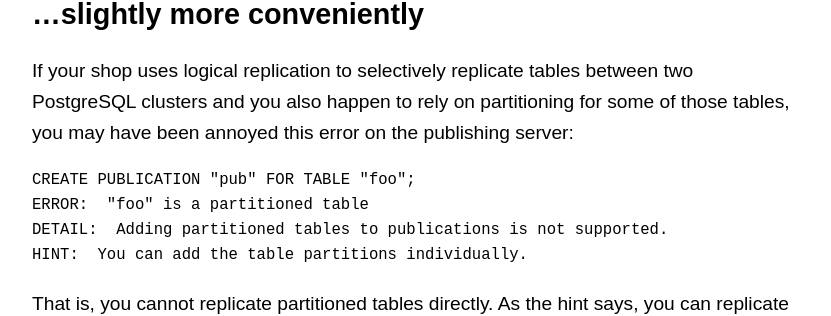
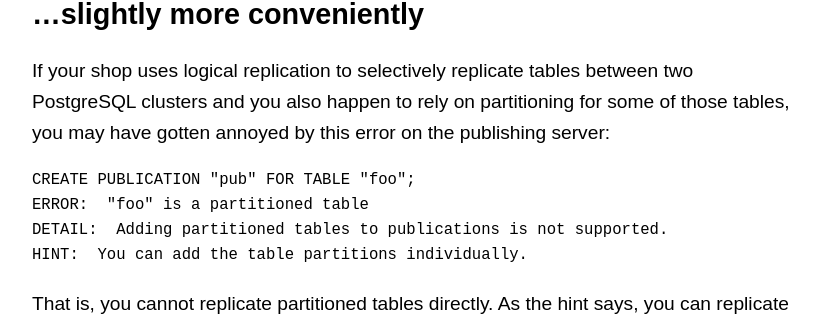
Before and after one commit to amitlan/website, a Jekyll site: the page built from writing/pg/partition-logical-replication/index.md, in a window 1280 px wide and 900 px high. Shown: the part 287-603 px from the top of the window, without its empty margins (224-1055 px from the left). Built offline with Jekyll 4.4.1, drawn with Linux system fonts in a browser that asks for light colours.

Commit message:
partition-logical-replication: wording

````diff
--- a/writing/pg/partition-logical-replication/index.md
+++ b/writing/pg/partition-logical-replication/index.md
@@ -7,7 +7,7 @@ title: "Postgres 13: Partitioned tables can now be replicated"
 
 If your shop uses logical replication to selectively replicate tables between two
 PostgreSQL clusters and you also happen to rely on partitioning for some of those
-tables, you may have been annoyed this error on the publishing server:
+tables, you may have gotten annoyed by this error on the publishing server:
 
 ```
 CREATE PUBLICATION "pub" FOR TABLE "foo";
````
